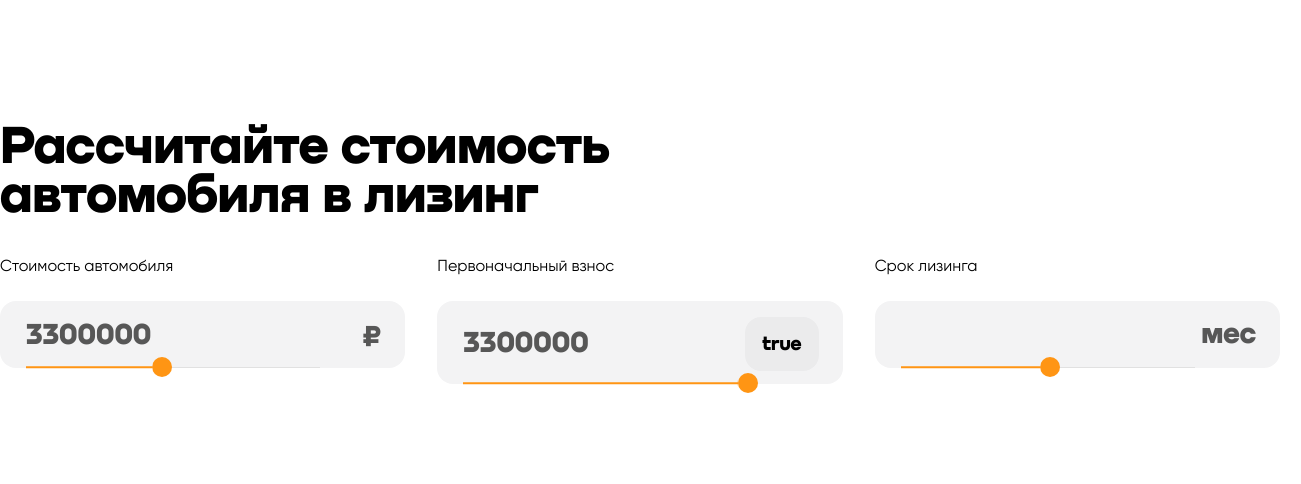
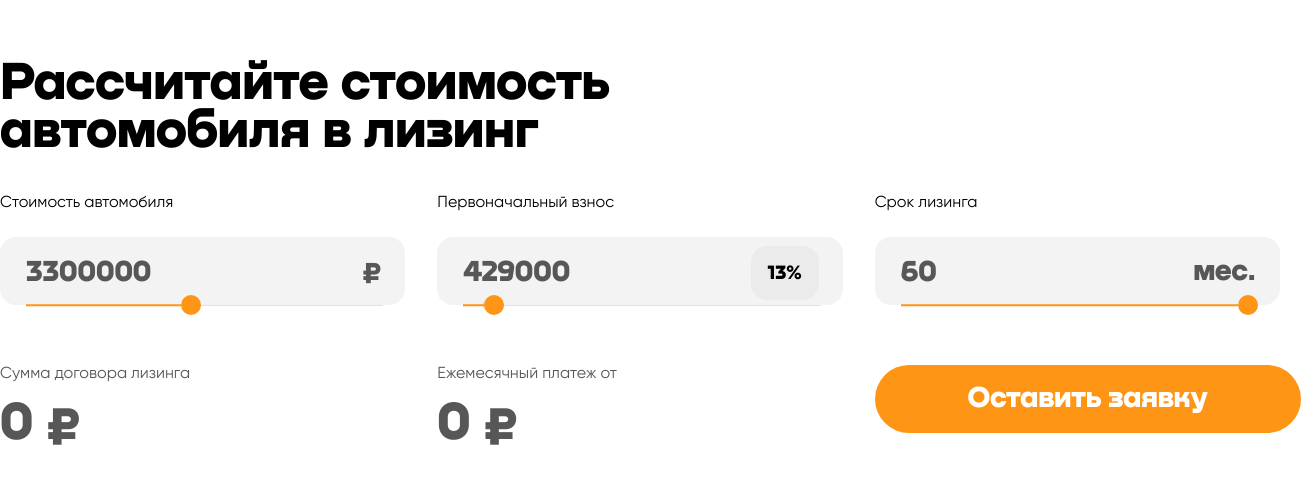
Before and after one commit to egoryan8/oxem-test, a React (Create React App) app: page / in a window 1280 px wide. Shown: the part 164-648 px from the top of the page, 1301 px wide, since content can reach past the window. Built offline with nearby package versions, Linux system fonts and the light colour scheme.

Commit message:
feat: add cards sum and monthPay

```diff
--- a/src/App.js
+++ b/src/App.js
@@ -1,34 +1,159 @@
 import React, { useState } from 'react';
 
 import './App.scss';
-import CardRange from './components/card-range/CardRange';
+import './components/card-cost/CardCost.scss';
+import './components/card-cost/CardRange.scss';
 
 function App() {
   const [carPrice, setCarPrice] = useState(3300000);
+  const [percents, setPercents] = useState(13);
+  const percentsTo = percents / 100;
+  const [leasing, setLeasing] = useState(60);
+  const [initial, setInitial] = useState(Math.round(percentsTo * carPrice));
+  const [monthPay, setMonthPay] = useState(0);
+  const [sum, setSum] = useState(0);
+  const CAR_PRICE_MIN = 1000000;
+  const CAR_PRICE_MAX = 6000000;
+  const PERCENTS_MIN = 10;
+  const PERCENTS_MAX = 60;
+  const LEASING_MIN = 1;
+  const LEASING_MAX = 60;
+  const calcMonthPay = () => {
+    setMonthPay(
+      Math.round(
+        (carPrice - initial) *
+          ((0.035 * Math.pow(1.035, leasing)) / (Math.pow(1.035, leasing) - 1)),
+      ),
+    );
+  };
+
+  const calcSum = () => {
+    setSum(initial + leasing * monthPay);
+  };
+
+  const onBlurChange = (e, min, max) => {
+    if (e.target.value > max) {
+      return max;
+    }
+    if (e.target.value < min) {
+      return min;
+    }
+    return e.target.value;
+  };
+
+  function numberWithSpaces(x) {
+    return x.toString().replace(/\B(?=(\d{3})+(?!\d))/g, ' ');
+  }
+
+  const onChangePercents = (e) => {
+    setInitial(Math.round((e.target.value / 100) * carPrice));
+    setPercents(e.target.value);
+    calcMonthPay();
+    calcSum();
+  };
+
+  const onChangePrice = (e) => {
+    setCarPrice(e.target.value);
+    setInitial(Math.round((percents / 100) * e.target.value));
+    calcMonthPay();
+    calcSum();
+  };
+
+  const onChangeInitial = (e) => {
+    setInitial(e.target.value);
+    setPercents(Math.round((e.target.value / carPrice) * 100));
+    calcMonthPay();
+    calcSum();
+  };
+
+  const onChangeLeasing = (e) => {
+    setLeasing(e.target.value);
+    calcSum();
+    calcMonthPay();
+  };
 
   return (
     <div className="page">
       <h1 className="page__header">Рассчитайте стоимость автомобиля в лизинг</h1>
-      <ul className="cards">
-        <CardRange
-          title="Стоимость автомобиля"
-          min={1000000}
-          max={6000000}
-          char="₽"
-          value={carPrice}
-          setValue={setCarPrice}
-        />
-        <CardRange
-          title="Первоначальный взнос"
-          min={10}
-          max={60}
-          initialValue={13}
-          percents={true}
-          value={carPrice}
-          setValue={setCarPrice}
-        />
-        <CardRange title="Срок лизинга" min={1} max={60} initialValue={60} char="мес" />
-      </ul>
+      <form className="cards">
+        <div className="card-range">
+          <h2 className="card-range__title">Стоимость автомобиля</h2>
+          <div className="input-range__wrapper">
+            <div className="input-range__value-wrapper">
+              <input
+                className="input-range__value input-range__value_input"
+                value={carPrice}
+                onChange={onChangePrice}
+                onBlur={(e) => onBlurChange(e, CAR_PRICE_MIN, CAR_PRICE_MAX)}
+              />
+              <span className="input-range__value">₽</span>
+            </div>
+            <input
+              className="input-range"
+              type="range"
+              min={CAR_PRICE_MIN}
+              max={CAR_PRICE_MAX}
+              value={carPrice}
+              onChange={onChangePrice}
+              step="1000"
+            />
+          </div>
+        </div>
+        <div className="card-range">
+          <h2 className="card-range__title">Первоначальный взнос</h2>
+          <div className="input-range__wrapper">
+            <div className="input-range__value-wrapper">
+              <input
+                className="input-range__value input-range__value_input"
+                value={initial}
+                onChange={onChangeInitial}
+              />
+              <span className="input-range__percents">{percents}%</span>
+            </div>
+            <input
+              className="input-range"
+              type="range"
+              min={PERCENTS_MIN}
+              max={PERCENTS_MAX}
+              disabled={false}
+              value={percents}
+              onChange={onChangePercents}
+              step="1"
+            />
+          </div>
+        </div>
+        <div className="card-range">
+          <h2 className="card-range__title">Срок лизинга</h2>
+          <div className="input-range__wrapper">
+            <div className="input-range__value-wrapper">
+              <input
+                className="input-range__value input-range__value_input"
+                value={leasing}
+                onChange={onChangeLeasing}
+                onBlur={(e) => onBlurChange(e, LEASING_MIN, LEASING_MAX)}
+              />
+              <span className="input-range__value">мес.</span>
+            </div>
+            <input
+              className="input-range"
+              type="range"
+              min={LEASING_MIN}
+              max={LEASING_MAX}
+              value={leasing}
+              onChange={onChangeLeasing}
+            />
+          </div>
+        </div>
+        <div className="card-cost">
+          <h2 className="card-cost__title">Сумма договора лизинга</h2>
+          <div className="card-cost__sum">{numberWithSpaces(sum)} ₽</div>
+        </div>
+        <div className="card-cost">
+          <h2 className="card-cost__title">Ежемесячный платеж от</h2>
+          <div className="card-cost__sum">{numberWithSpaces(monthPay)} ₽</div>
+        </div>
+        <button className="send-request-btn">Оставить заявку</button>
+      </form>
     </div>
   );
 }
--- a/src/App.scss
+++ b/src/App.scss
@@ -22,5 +22,31 @@
   margin: 0;
   display: grid;
   grid-template-columns: repeat(3, minmax(100px, 427px));
-  gap: 32px;
+  gap: 44px 32px;
 }
+
+.send-request-btn {
+  background: #ff9514;
+  border-radius: 40px;
+  border: none;
+  font-family: 'Nekst-Black';
+  font-style: normal;
+  font-weight: 900;
+  font-size: 30px;
+  line-height: 36px;
+  color: #ffffff;
+  width: 426px;
+  height: 68px;
+  align-self: center;
+  cursor: pointer;
+  transition: all 0.7s;
+  &:hover {
+    background: #111111;
+  }
+  &:active {
+    background: #575757;
+  }
+  &:disabled {
+    background: rgba(255, 149, 20, 0.4);
+  }
+}
--- /dev/null
+++ b/src/components/card-cost/CardCost.js
@@ -0,0 +1,13 @@
+import React from 'react';
+import './CardCost.scss';
+
+const CardCost = ({ title, sum }) => {
+  return (
+    <li className="card-cost">
+      <h2 className="card-cost__title">{title}</h2>
+      <div className="card-cost__sum">{sum} ₽</div>
+    </li>
+  );
+};
+
+export default CardCost;
--- /dev/null
+++ b/src/components/card-cost/CardCost.scss
@@ -0,0 +1,21 @@
+@import url(../../fonts/fonts.css);
+
+.card-cost {
+  display: flex;
+  flex-direction: column;
+  &__title {
+    font-family: 'Gilroy';
+    font-weight: 400;
+    font-size: 16px;
+    line-height: 150%;
+    color: #575757;
+  }
+  &__sum {
+    font-family: 'Nekst-Black';
+    font-style: normal;
+    font-weight: 900;
+    font-size: 54px;
+    line-height: 90%;
+    color: #575757;
+  }
+}
--- a/src/components/card-range/CardRange.scss
+++ b/src/components/card-cost/CardRange.scss
@@ -12,6 +12,10 @@
   border-radius: 16px;
   width: 100%;
   box-sizing: border-box;
+  height: 68px;
+  position: relative;
+  display: flex;
+  align-items: center;
 }
 
 .input-range__value-wrapper {
@@ -61,6 +65,7 @@
 
 .input-range {
   position: absolute;
+  bottom: -12px;
   background-color: transparent;
   display: block;
   color: #ff9514;
@@ -70,7 +75,7 @@
   --clip-edges: 1px;
   cursor: pointer;
   overflow: hidden;
-  width: 23%;
+  width: calc(100% - 48px);
   -moz-appearance: none;
   appearance: none;
 }
--- a/src/components/card-range/CardRange.js
+++ /dev/null
@@ -1,44 +0,0 @@
-import React from 'react';
-import './CardRange.scss';
-
-const CardRange = ({ title, min, max, value, setValue, char, percents }) => {
-  const onBlurChange = (e) => {
-    if (e.target.value > max) {
-      setValue(max);
-    } else if (e.target.value < min) {
-      setValue(min);
-    } else setValue(e.target.value);
-  };
-
-  return (
-    <li className="card-range">
-      <h2 className="card-range__title">{title}</h2>
-      <div className="input-range__wrapper">
-        <div className="input-range__value-wrapper">
-          <input
-            className="input-range__value input-range__value_input"
-            value={value}
-            onChange={(e) => setValue(e.target.value)}
-            onBlur={onBlurChange}
-          />
-          {percents ? (
-            <span className="input-range__percents">{'true'}</span>
-          ) : (
-            <span className="input-range__value">{char}</span>
-          )}
-        </div>
-        <input
-          className="input-range"
-          type="range"
-          min={min}
-          max={max}
-          disabled={false}
-          value={value}
-          onChange={(e) => setValue(e.target.value)}
-        />
-      </div>
-    </li>
-  );
-};
-
-export default CardRange;
```
